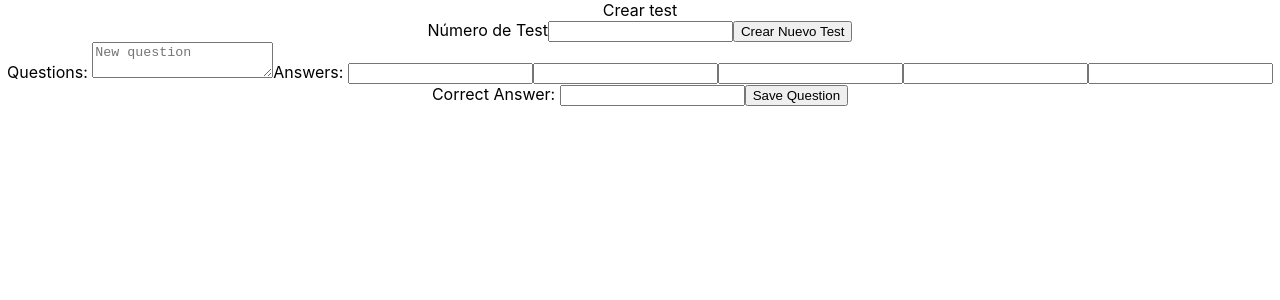
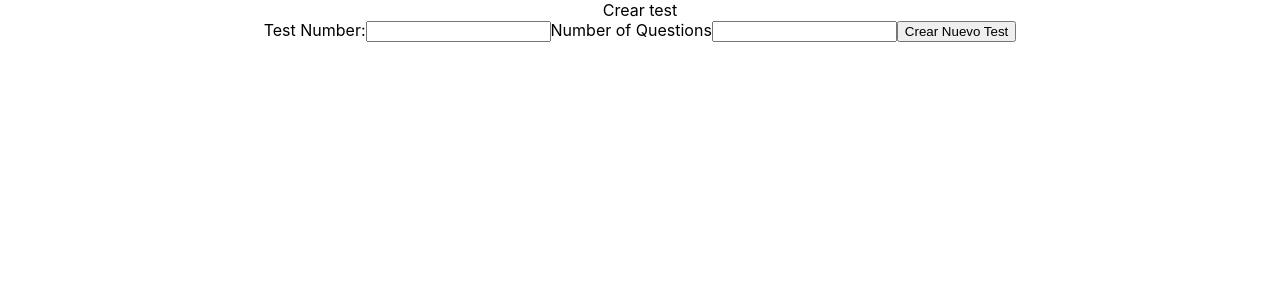
Before and after one commit to Ronald803/learn-english, a React (Create React App) app: page /create-test in a window 1280 px wide. Shown: the top 300 px of the page. Built offline with nearby package versions, Linux system fonts and the light colour scheme.

Commit message:
create test added

```diff
--- a/src/axiosRequests/Tests/axiosService.js
+++ b/src/axiosRequests/Tests/axiosService.js
@@ -22,3 +22,10 @@ export function createNewUser(user){
 export function login(user){
     return axios.post('http://localhost:4000/api/auth',user)
 }
+
+export function saveTest(test){
+    console.log(test);
+    test.map(q=>{
+        axios.post('http://localhost:4000/api/test',q)
+    })
+}
--- a/src/components/CreateTestForm.js
+++ b/src/components/CreateTestForm.js
@@ -1,45 +1,54 @@
 import React from 'react';
-import { useDispatch } from 'react-redux';
-import { saveQuestion } from '../features/questions/questionSlice';
+import { useDispatch, useSelector } from 'react-redux';
+import { saveTest } from '../axiosRequests/Tests/axiosService';
+import { saveQuestion, updateQuestion } from '../features/questions/questionSlice';
 
 
 const CreateTestForm = () => {
     const dispatch = useDispatch()
-    let newQuestion = {
-        question: '',
-        answers: [],
-        response: '',
-        test: ''
+    const questions = useSelector(state=>state.questions.newQuestions)
+    console.log({questions});
+    const handleSubmit = (e) => {
+        console.log("se realizó un Submit");
+        saveTest(questions)
     }
-    const handleSubmit = (e) => {
-        e.preventDefault()
-        console.log("se realizó un Submit");
-        console.log({newQuestion});
-        dispatch(saveQuestion(newQuestion));
-    }
-    const handleChange = (e) => {
-        newQuestion[e.target.name] = e.target.value
+    const handleAllChanges = (value,i,j,k) => {
+        console.log({value},{i},{j},{k});
+        dispatch(updateQuestion({value,i,j,k}))
     }
     return (
-        <form onSubmit={handleSubmit}>
-            <label htmlFor='question'>Questions: </label>
-            <textarea
-                name='question'
-                id='question'
-                placeholder='New question'
-                onChange={handleChange}
-            >
-            </textarea>
-            <label>Answers: </label>
-                <input name='a' type='text' onChange={handleChange}/>
-                <input name='b' type='text' onChange={handleChange}/>
-                <input name='c' type='text' onChange={handleChange}/>
-                <input name='d' type='text' onChange={handleChange}/>
-                <input name='e' type='text' onChange={handleChange}/>
-            <label htmlFor='response'>Correct Answer: </label>
-            <input name='response' type='text' id='response' onChange={handleChange} />
-            <button>Save Question</button>
-        </form>
+        <div>
+            {
+                questions.map( (q,i) => (
+                    <div key={i}>
+                        <label htmlFor='question'>Question {i+1}:</label>
+                        <textarea
+                            id='question'
+                            name='question'
+                            onChange={(e)=>handleAllChanges(e.target.value,i,e.target.name)}
+                        />
+                        <label>Possible Answers: </label>
+                        {q.answers.map( (a,j) => (
+                            <div key={i+j+10}>
+                                <input
+                                    name='answers'
+                                    type='text'
+                                    onChange={(e)=>handleAllChanges(e.target.value,i,e.target.name,j)}
+                                />
+                            </div>
+                        ))}
+                        <label htmlFor='response'>Correct Answer:</label>
+                        <input
+                            id='response'
+                            name='response'
+                            type='text'
+                            onChange={(e)=>handleAllChanges(e.target.value,i,e.target.name)}
+                        />
+                    </div>
+                ))
+            }
+            <button onClick={handleSubmit}>Save Question</button>
+        </div>
     );
 }
 
--- a/src/features/questions/questionSlice.js
+++ b/src/features/questions/questionSlice.js
@@ -51,6 +51,19 @@ export const questionSlice = createSlice({
             state.user.name     = action.payload.name;
             state.user.rol      = action.payload.rol
         },
+        setNewTest: (state,action)=>{
+            console.log(action.payload);
+            const {qu,t} =action.payload
+            for(let i=0; i<qu; i++){
+                state.newQuestions.push({
+                    question: '',
+                    answers: ['','','','',''],
+                    response: '',
+                    i,
+                    test: t
+                })
+            }
+        },
         saveQuestion: (state,action)=>{
             const p = action.payload
             const q = {
@@ -60,6 +73,16 @@ export const questionSlice = createSlice({
                 answers:    [p.a,p.b,p.c,p.d,p.e]
             }
             state.newQuestions.push(q)
+        },
+        updateQuestion: (state,action)=>{
+            console.log(action.payload);
+            const {value,i,j,k} = action.payload
+            if(k===undefined){
+                state.newQuestions[i][j] = value
+            } else {
+                console.log(value,i,j,k);
+                state.newQuestions[i][j][k] = value
+            }
         }
     }
 })
@@ -70,6 +93,8 @@ export const {      addAnswer,
                     cleanEvaluation,
                     finishedTest,
                     saveUser,
-                    saveQuestion
+                    saveQuestion,
+                    setNewTest,
+                    updateQuestion
                 } = questionSlice.actions
 export default questionSlice.reducer
--- a/src/pages/CreateTest.js
+++ b/src/pages/CreateTest.js
@@ -1,22 +1,38 @@
-import React from 'react';
+import React,{useState} from 'react';
+import { useDispatch, useSelector } from 'react-redux';
 import CreateTestForm from '../components/CreateTestForm';
+import { setNewTest } from '../features/questions/questionSlice';
+
 
 const CreateTest = () => {
+    const dispatch = useDispatch();
+    const [testSet, setTestSet] = useState(false);
+    let test = {
+        qu:0,t:0
+    }
     const handleSubmit = (e) => {
         e.preventDefault()
+        dispatch(setNewTest(test))
+        setTestSet(true)
     }
     const handleChange = (e) => {
-        console.log("cambio");
+        test[e.target.name] = e.target.value
     }
     return (
         <div>
             Crear test
-            <form onSubmit={handleSubmit}>
-                <label htmlFor='test'>Número de Test</label>
-                <input type='number' id='test' name='test' onChange={handleChange}/>
+            {
+                testSet ?
+                <CreateTestForm></CreateTestForm>
+                :
+                <form onSubmit={handleSubmit}>
+                <label htmlFor='t'>Test Number:</label>
+                <input type='number' id='t' name='t' onChange={handleChange}/>
+                <label htmlFor='qu'>Number of Questions</label>
+                <input type='number' id='qu' name='qu' onChange={handleChange}/>
                 <button>Crear Nuevo Test</button>
             </form>
-            <CreateTestForm></CreateTestForm>
+            }
         </div>
     );
 }
```
